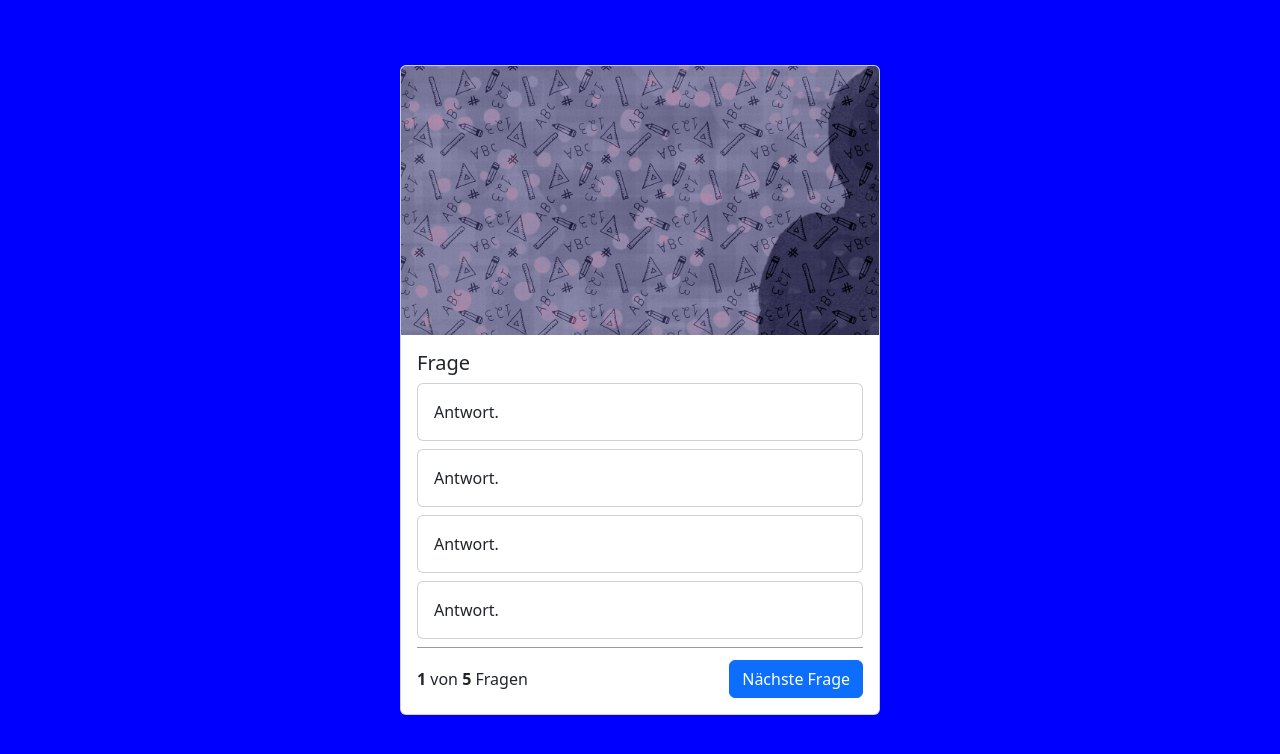
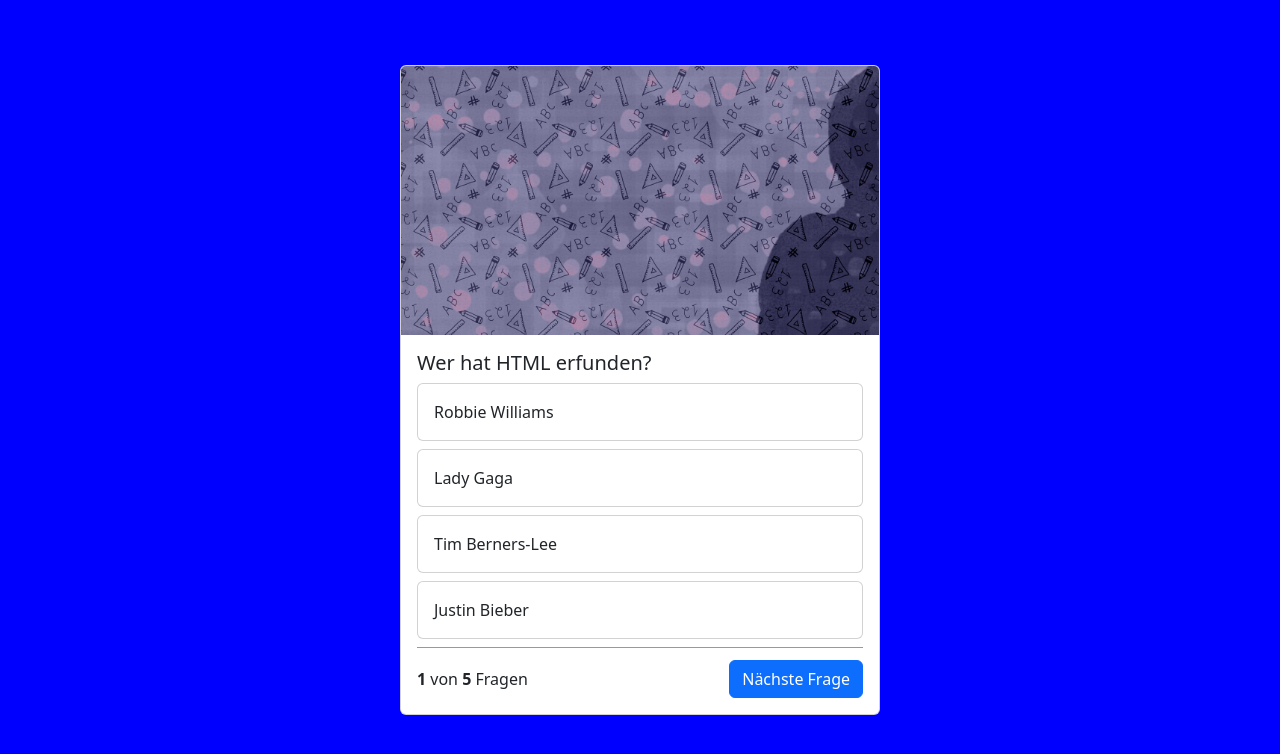
Before and after one commit to PascalFranken/Quiz-app, a website: page index.html in a window 1280 px wide. Shown: the part 116-870 px from the top of the page. Drawn offline with nearby package versions, Linux system fonts and the light colour scheme.

Commit message:
Added show question and answers functions

```diff
--- a/index.html
+++ b/index.html
@@ -10,7 +10,7 @@
     <script src="scripts.js"></script>
     <script src="https://cdn.jsdelivr.net/npm/bootstrap@5.3.8/dist/js/bootstrap.bundle.min.js"></script>
 </head>
-<body>
+<body onload="init()">
     <h1>Quiz App</h1>
 
     <nav class="navbar bg-body-tertiary">
@@ -22,22 +22,22 @@
         <div class="card quiz-card">
             <img src="./assets/img/pencil.jpg.jpg" class="card-img-top">
             <div class="card-body">
-                <h5 class="card-title">Frage</h5>
-                <div class="card mb-2">
-                    <div class="card-body">Antwort.</div>
+                <h5 class="card-title" id="questionText">Frage</h5>
+                <div class="card quiz-answer-card mb-2">
+                    <div class="card-body" id="answer_1">Antwort.</div>
                 </div>
                 <div class="card mb-2">
-                    <div class="card-body">Antwort.</div>
+                    <div class="card-body" id="answer_2">Antwort.</div>
                 </div>
                 <div class="card mb-2">
-                    <div class="card-body">Antwort.</div>
+                    <div class="card-body" id="answer_3">Antwort.</div>
                 </div>
                 <div class="card mb-2">
-                    <div class="card-body">Antwort.</div>
+                    <div class="card-body" id="answer_4">Antwort.</div>
                 </div>
                 <div class="question-footer">
                     <span>
-                        <b>1</b> von <b>5</b> Fragen
+                        <b>1</b> von <b id="all-questions">5</b> Fragen
                     </span>
                 <button class="btn btn-primary">Nächste Frage</button>
             </div>
--- a/scripts.js
+++ b/scripts.js
@@ -1,6 +1,6 @@
 const questions = [
     {
-        "question": "Wer hat HTML erfunden",
+        "question": "Wer hat HTML erfunden?",
         "answer_1": "Robbie Williams",
         "answer_2": "Lady Gaga",
         "answer_3": "Tim Berners-Lee",
@@ -39,4 +39,20 @@ const questions = [
         "answer_4": "let rate = 100;",
         "right_answer": 4
     }
-]
+];
+
+let currentQuestion = 0;
+
+function init() {
+    document.getElementById('all-questions').innerHTML = questions.length;
+    showQuestion();
+}
+
+function showQuestion() {
+    let question = questions[currentQuestion];
+    document.getElementById('questionText').innerHTML = question['question'];
+    document.getElementById('answer_1').innerHTML = question['answer_1'];
+    document.getElementById('answer_2').innerHTML = question['answer_2'];
+    document.getElementById('answer_3').innerHTML = question['answer_3'];
+    document.getElementById('answer_4').innerHTML = question['answer_4'];
+}
```
